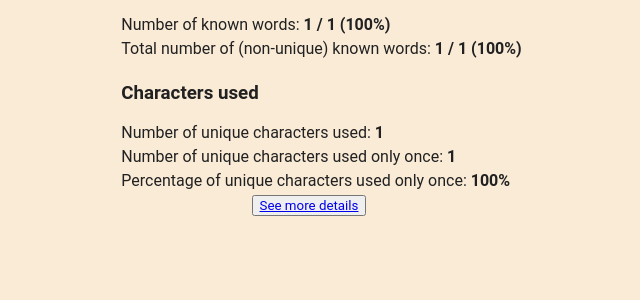
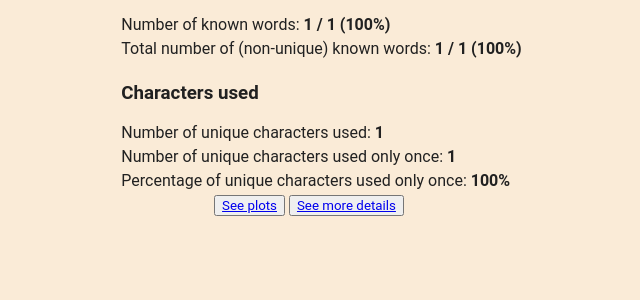
Before and after one commit to christofferaakre/japanese-ebook-analysis, a Flask app: template templates/books.html in a window 1280 px wide. Shown: the part 403-703 px from the top of the page, without its empty margins (351-991 px from the left). Run offline with Flask 2, Linux system fonts and the light colour scheme; the template is opened without the code that fills it: most values are stand-ins (such as "Sample title", 1, 10 or a date in 2020).

Commit message:
Storing histogram and preparing to show plots in frontend

```diff
--- a/book_utils.py
+++ b/book_utils.py
@@ -116,7 +116,7 @@ def analyse_ebook(filename: str) -> object:
     chars = analyse_chars(text)
     words = analyse_words(text, mt, frequency_lists)
 
-    histogram_path = get_histogram(words, f'{book.book_dir}histogram.html')
+    histogram_path = get_histogram(words, f'{book.book_dir}/histogram.html')
 
     book_data = {
     'title': book.title,
@@ -142,8 +142,10 @@ def analyse_ebook(filename: str) -> object:
             #json.dump(book_data, file)
     print(f'wrote data to {json_filename}')
 
-    clean_dir(book.book_dir, keep_extensions=['.json', '.jpg', '.png'])
+
+    clean_dir(book.book_dir, keep_extensions=['.json', '.jpg', '.png', '.html'])
     clean_dir(UPLOAD_FOLDER)
+
 
     return book_data
 
--- a/templates/books.html
+++ b/templates/books.html
@@ -98,6 +98,12 @@
         </div>
         <div class="button-container">
             <button type="button">
+            <a href="/books/{{book.file_hash}}/plots">
+                See plots
+            </a>
+            </button>
+
+            <button type="button">
                 <a href="/api/books/{{book.file_hash}}">
                 See more details
             </a>
```
